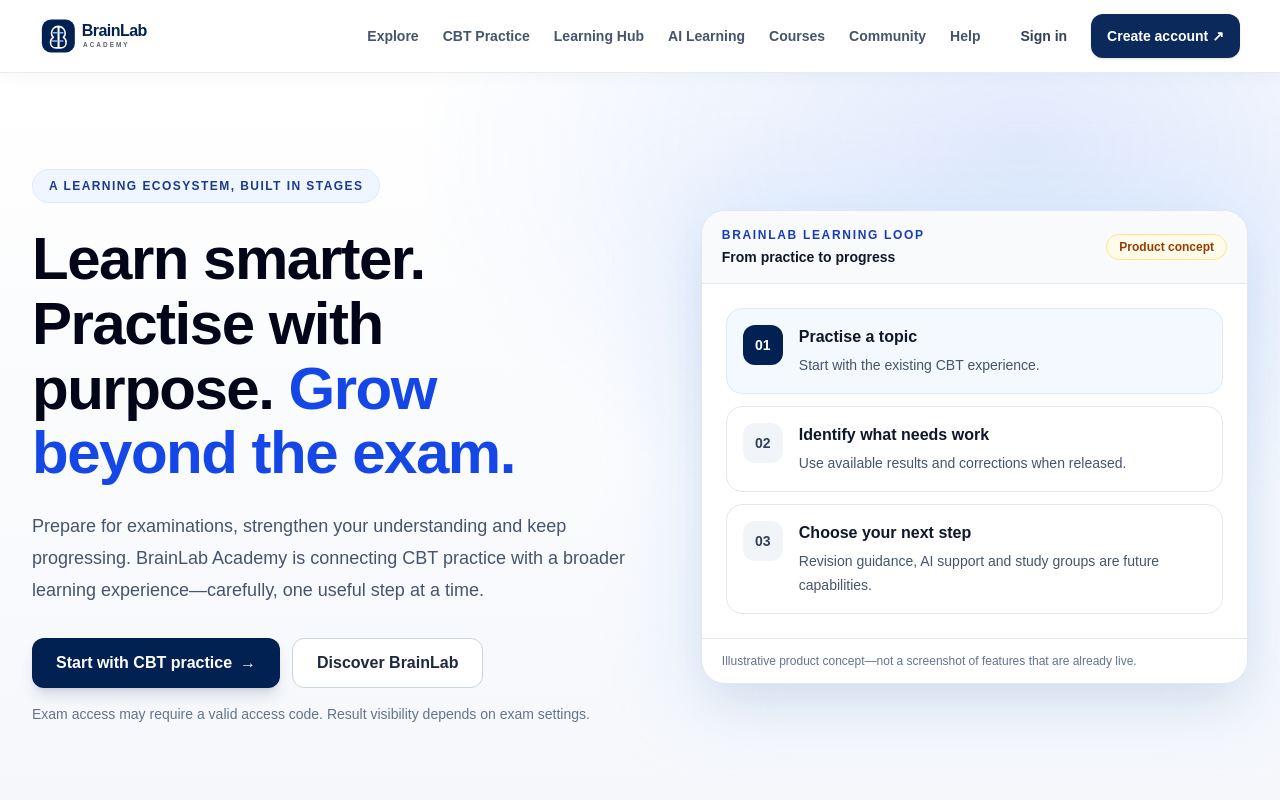
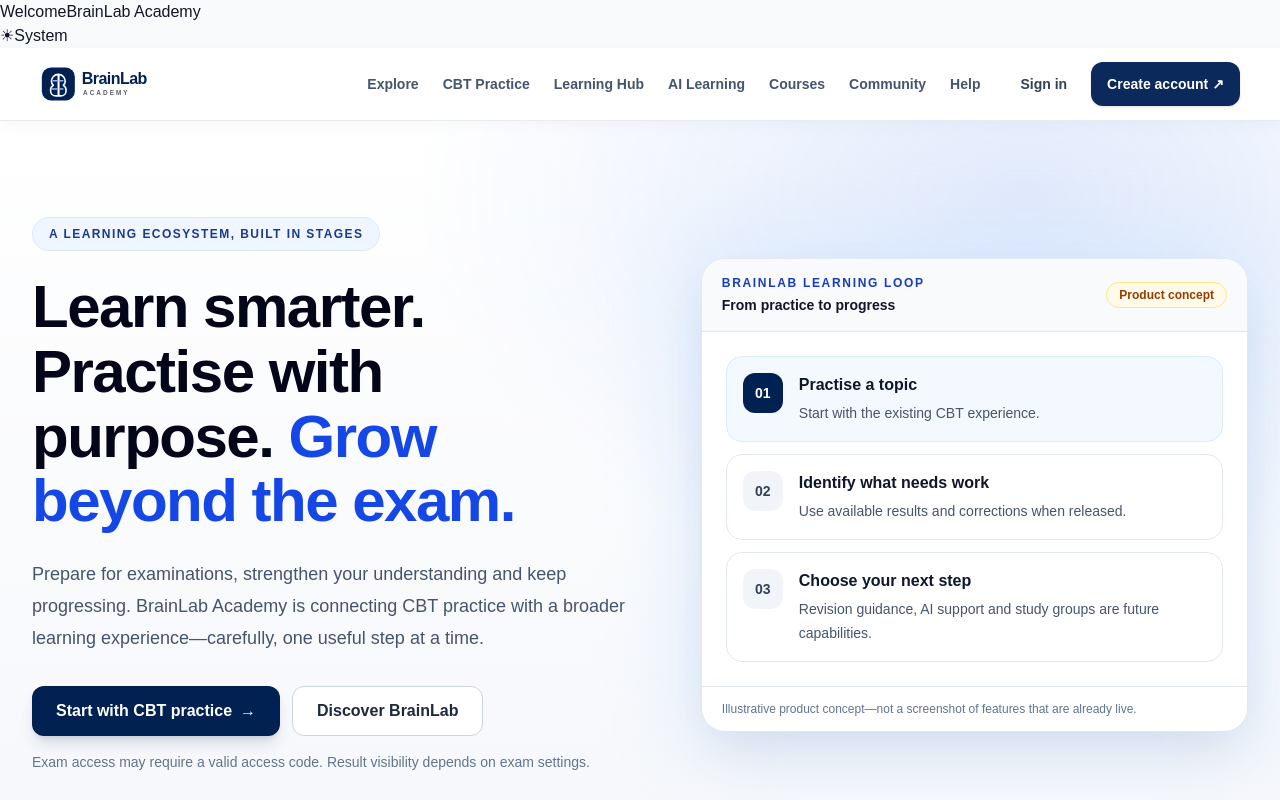
Before and after one commit to JAVABOI05/BRAINLAB-EXAM-CBT, a Next.js app: page / in a window 1280 px wide. Shown: the top 800 px of the page. Built offline with nearby package versions, Linux system fonts and the light colour scheme; no server answers.

Commit message:
feat(ui): show learner controls on every route including CBT

```diff
--- a/app/components/SiteChrome.tsx
+++ b/app/components/SiteChrome.tsx
@@ -3,6 +3,7 @@
 import { usePathname } from "next/navigation";
 import BrandFooter from "./BrandFooter";
 import BrandHeader from "./BrandHeader";
+import GlobalLearnerToolbar from "./GlobalLearnerToolbar";
 
 export default function SiteChrome({ children }: { children: React.ReactNode }) {
   const pathname = usePathname() ?? "/";
@@ -14,6 +15,7 @@ export default function SiteChrome({ children }: { children: React.ReactNode })
 
   return (
     <>
+      <GlobalLearnerToolbar />
       {!hidePublicChrome && <BrandHeader />}
       {children}
       {!hidePublicChrome && <BrandFooter />}
```
